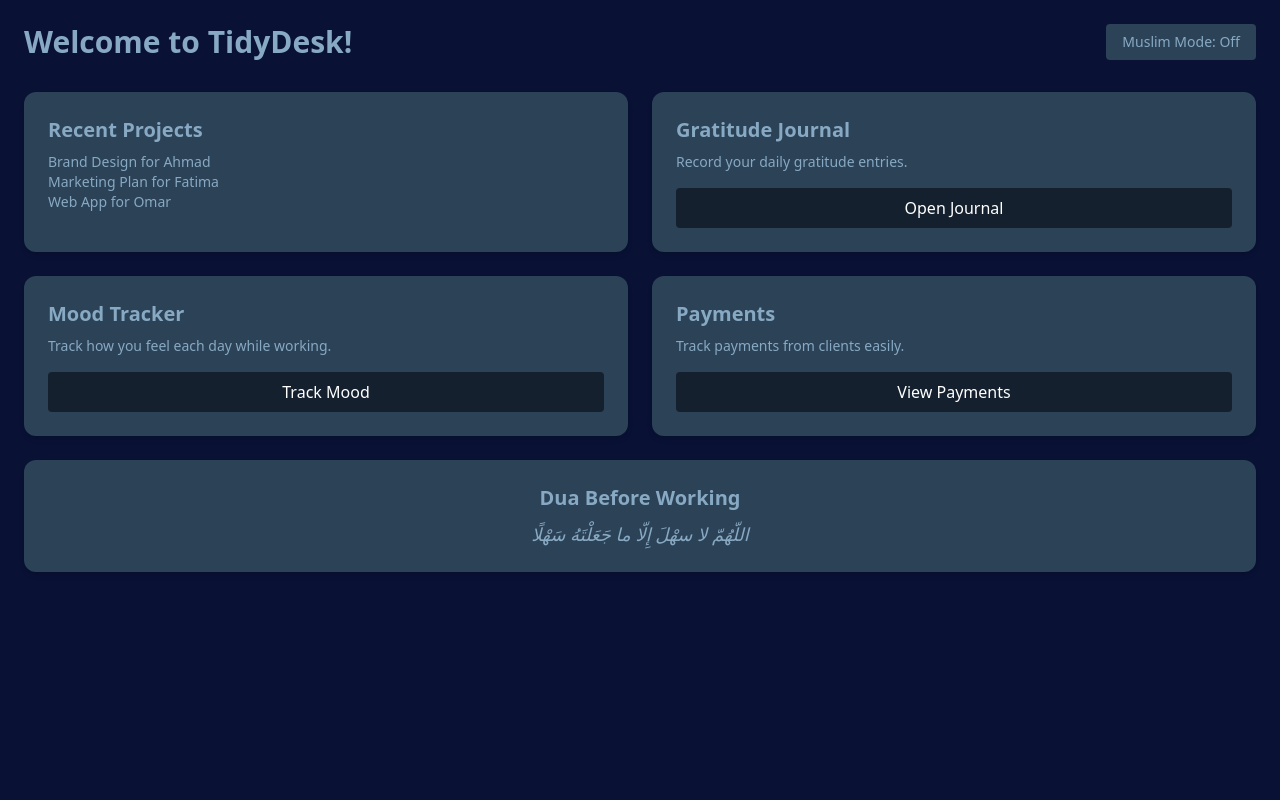
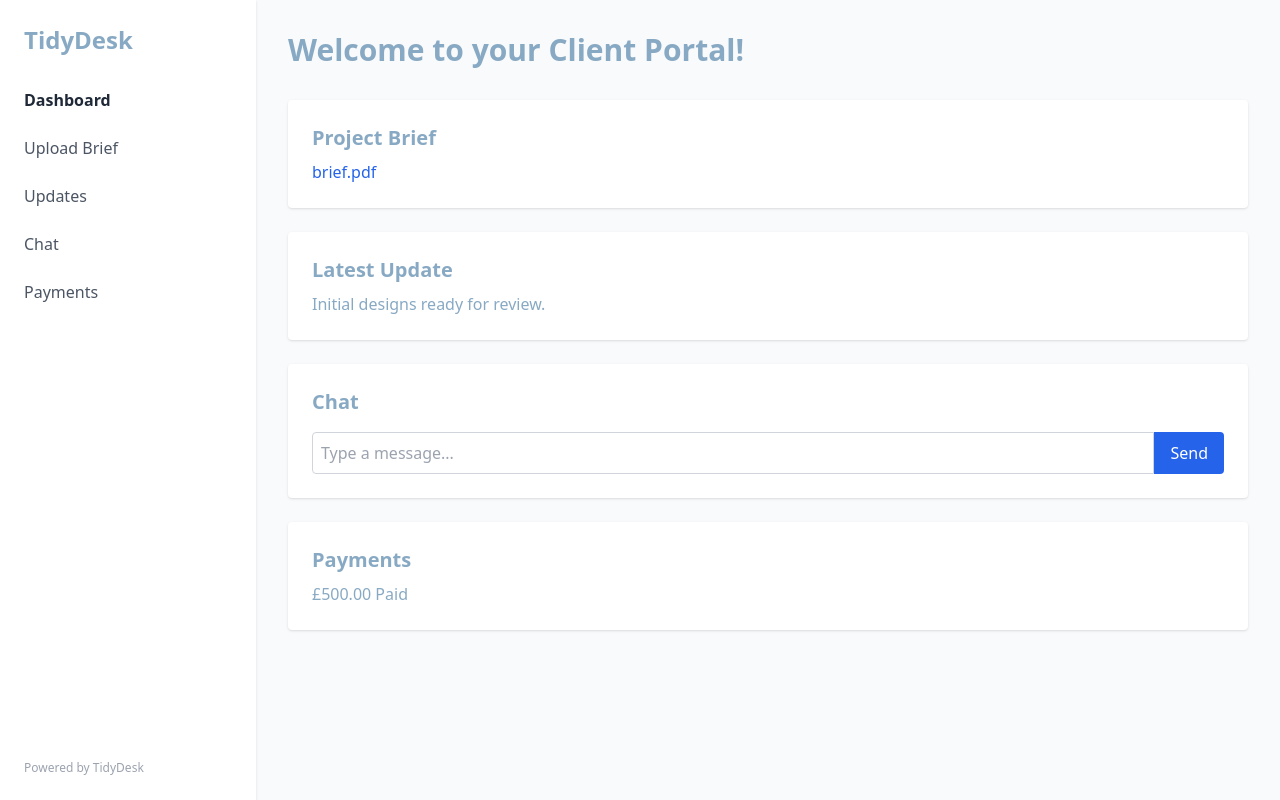
Before and after one commit to saasfounder/tidydesk-ai, a Next.js app: page /dashboard in a window 1280 px wide. Built offline with nearby package versions, Linux system fonts and the light colour scheme.

Commit message:
Add project list

```diff
--- a/app/dashboard/page.tsx
+++ b/app/dashboard/page.tsx
@@ -3,74 +3,82 @@
 import { useState } from "react";
 
 export default function Dashboard() {
-  const [muslimMode, setMuslimMode] = useState(false);
+  const [messages, setMessages] = useState<string[]>([]);
+  const [newMessage, setNewMessage] = useState("");
+
+  function sendMessage() {
+    if (newMessage.trim()) {
+      setMessages([...messages, newMessage]);
+      setNewMessage("");
+    }
+  }
 
   return (
-    <main className="min-h-screen bg-tidydesk-primary text-tidydesk-light p-6">
-      {/* Top Bar */}
-      <div className="flex justify-between items-center mb-8">
-        <h1 className="text-3xl font-bold">Welcome to TidyDesk!</h1>
-        <button
-          onClick={() => setMuslimMode(!muslimMode)}
-          className="bg-tidydesk-secondary px-4 py-2 rounded text-sm hover:bg-tidydesk-accent"
-        >
-          {muslimMode ? "Muslim Mode: On" : "Muslim Mode: Off"}
-        </button>
-      </div>
+    <main className="min-h-screen flex bg-gray-50">
 
-      {/* Dashboard Cards */}
-      <div className="grid grid-cols-1 md:grid-cols-2 gap-6">
-        {/* Recent Projects */}
-        <div className="bg-tidydesk-secondary p-6 rounded-xl shadow-md">
-          <h2 className="text-xl font-semibold mb-2">Recent Projects</h2>
-          <ul className="text-sm text-tidydesk-light">
-            <li>Brand Design for Ahmad</li>
-            <li>Marketing Plan for Fatima</li>
-            <li>Web App for Omar</li>
+      {/* Sidebar */}
+      <aside className="w-64 bg-white shadow h-screen p-6 flex flex-col">
+        <h1 className="text-2xl font-bold mb-8">TidyDesk</h1>
+        <nav className="flex-1">
+          <ul className="space-y-6">
+            <li className="font-semibold text-gray-800">Dashboard</li>
+            <li className="text-gray-600">Upload Brief</li>
+            <li className="text-gray-600">Updates</li>
+            <li className="text-gray-600">Chat</li>
+            <li className="text-gray-600">Payments</li>
           </ul>
+        </nav>
+        <div className="text-xs text-gray-400 mt-auto">Powered by TidyDesk</div>
+      </aside>
+
+      {/* Main Content */}
+      <section className="flex-1 p-8">
+        <h2 className="text-3xl font-bold mb-8">Welcome to your Client Portal!</h2>
+
+        {/* Project Brief */}
+        <div className="bg-white shadow p-6 rounded mb-6">
+          <h3 className="text-xl font-semibold mb-2">Project Brief</h3>
+          <p className="text-blue-600 cursor-pointer">brief.pdf</p>
         </div>
 
-        {/* Gratitude Journal Shortcut */}
-        <div className="bg-tidydesk-secondary p-6 rounded-xl shadow-md flex flex-col justify-between">
-          <div>
-            <h2 className="text-xl font-semibold mb-2">Gratitude Journal</h2>
-            <p className="text-sm">Record your daily gratitude entries.</p>
-          </div>
-          <button className="mt-4 bg-tidydesk-accent text-white px-4 py-2 rounded">
-            Open Journal
-          </button>
+        {/* Latest Update */}
+        <div className="bg-white shadow p-6 rounded mb-6">
+          <h3 className="text-xl font-semibold mb-2">Latest Update</h3>
+          <p>Initial designs ready for review.</p>
         </div>
 
-        {/* Mood Tracker */}
-        <div className="bg-tidydesk-secondary p-6 rounded-xl shadow-md flex flex-col justify-between">
-          <div>
-            <h2 className="text-xl font-semibold mb-2">Mood Tracker</h2>
-            <p className="text-sm">Track how you feel each day while working.</p>
+        {/* Chat */}
+        <div className="bg-white shadow p-6 rounded mb-6">
+          <h3 className="text-xl font-semibold mb-2">Chat</h3>
+          <div className="mb-4">
+            {messages.map((msg, idx) => (
+              <p key={idx} className="bg-gray-100 p-2 rounded mb-2">{msg}</p>
+            ))}
           </div>
-          <button className="mt-4 bg-tidydesk-accent text-white px-4 py-2 rounded">
-            Track Mood
-          </button>
+          <div className="flex">
+            <input
+              type="text"
+              className="flex-1 p-2 rounded-l border border-gray-300 text-black"
+              placeholder="Type a message..."
+              value={newMessage}
+              onChange={(e) => setNewMessage(e.target.value)}
+            />
+            <button
+              className="bg-blue-600 text-white px-4 py-2 rounded-r"
+              onClick={sendMessage}
+            >
+              Send
+            </button>
+          </div>
         </div>
 
-        {/* Payment Tracker */}
-        <div className="bg-tidydesk-secondary p-6 rounded-xl shadow-md flex flex-col justify-between">
-          <div>
-            <h2 className="text-xl font-semibold mb-2">Payments</h2>
-            <p className="text-sm">Track payments from clients easily.</p>
-          </div>
-          <button className="mt-4 bg-tidydesk-accent text-white px-4 py-2 rounded">
-            View Payments
-          </button>
+        {/* Payments */}
+        <div className="bg-white shadow p-6 rounded">
+          <h3 className="text-xl font-semibold mb-2">Payments</h3>
+          <p>£500.00 Paid</p>
         </div>
 
-        {/* Dua for Work */}
-        <div className="bg-tidydesk-secondary p-6 rounded-xl shadow-md col-span-1 md:col-span-2 text-center">
-          <h2 className="text-xl font-semibold mb-2">Dua Before Working</h2>
-          <p className="text-lg italic">
-            اللّهُمّ لا سهْلَ إِلّا ما جَعَلْتَهُ سَهْلًا
-          </p>
-        </div>
-      </div>
+      </section>
     </main>
   );
 }
```
